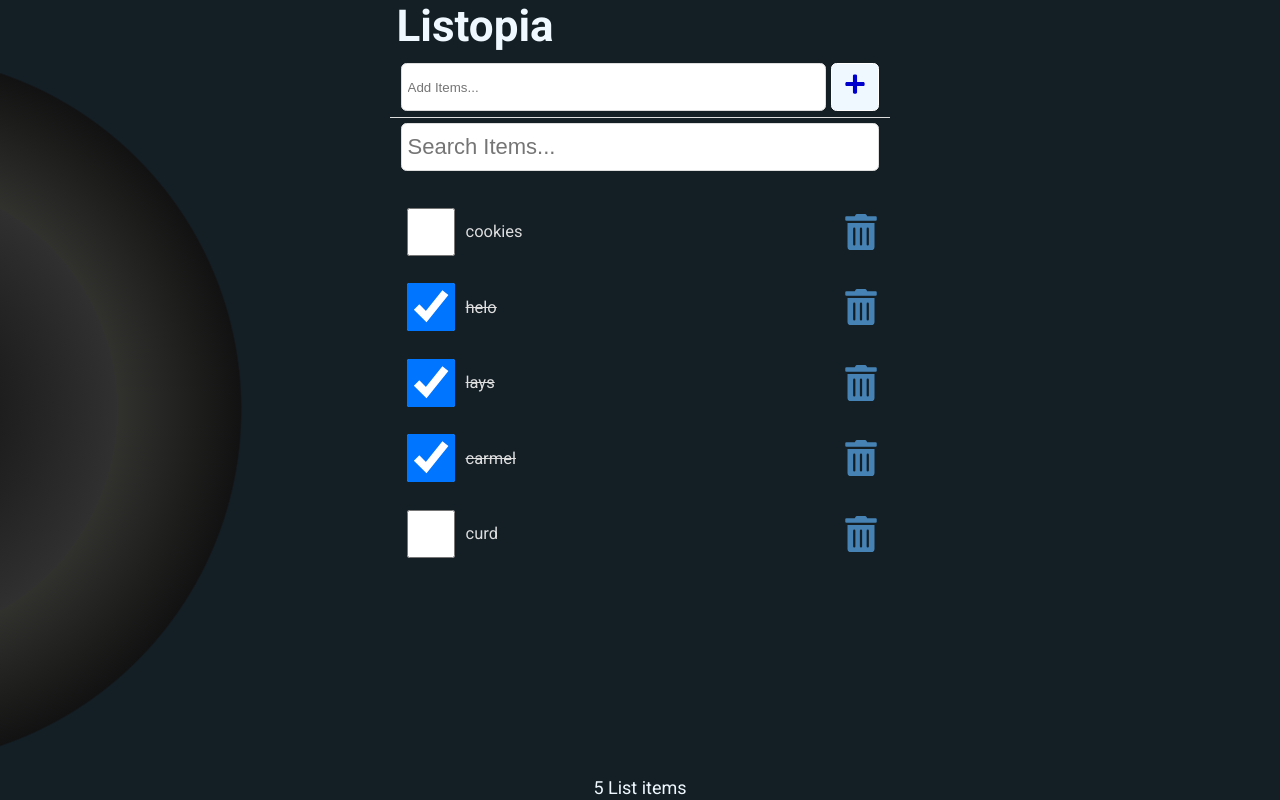
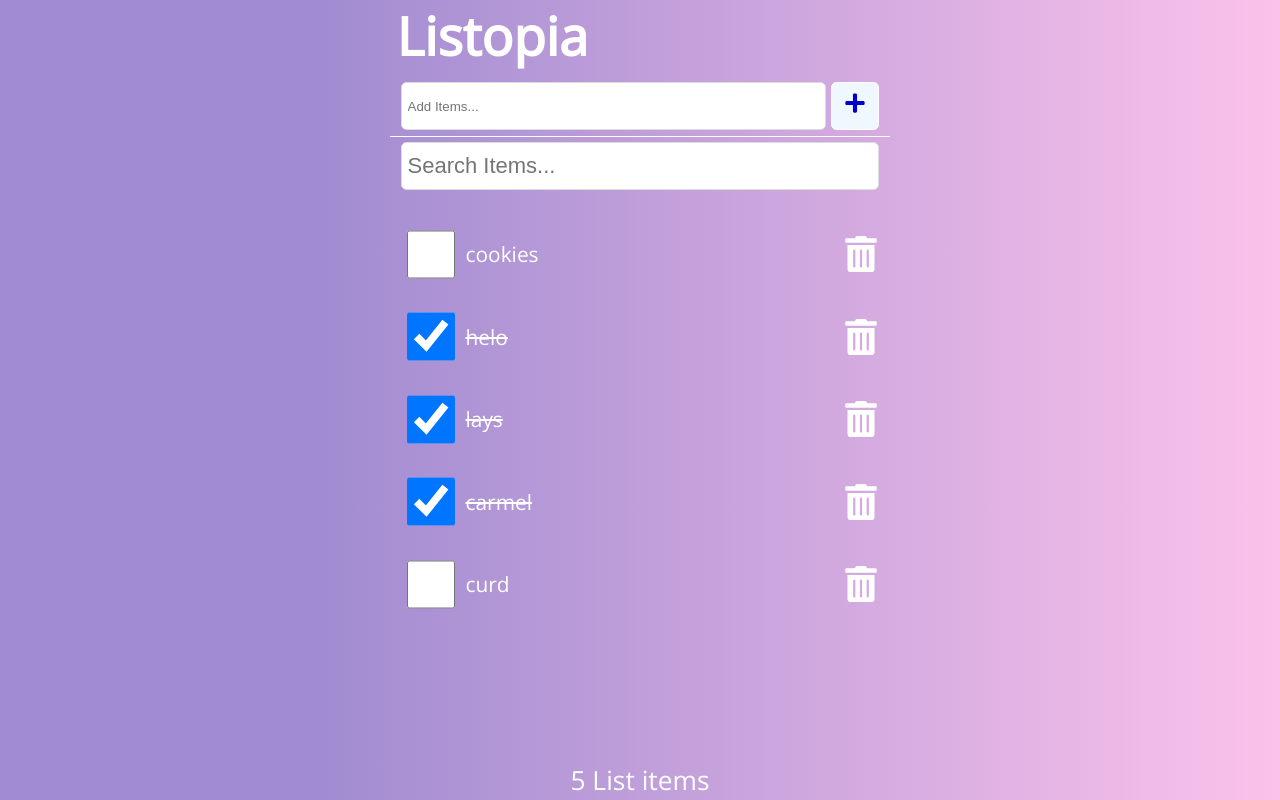
Before and after one commit to ptech12/listopia, a React (Create React App) app: page / in a window 1280 px wide. Built offline with nearby package versions, Linux system fonts and the light colour scheme; data requests are answered from the project's data file.

Commit message:
feat(style): new style for UI and background changes

```diff
--- a/src/index.css
+++ b/src/index.css
@@ -1,9 +1,13 @@
+@import url('https://fonts.googleapis.com/css2?family=Open+Sans&display=swap');
 /* RESET */
 *, *::after, *::before{
   margin: 0;
   padding: 0;
   box-sizing: border-box;
-  --bg-color: radial-gradient(circle at -8.9% 51.2%, rgb(13, 12, 12) 0%, rgb(49, 48, 48) 15.9%, rgb(49, 49, 46) 15.9%, rgb(18, 18, 18) 24.4%, rgb(19, 30, 37) 24.5%, rgb(19, 30, 37) 66%);
+  /* background-image: linear-gradient(120deg, #d4fc79 0%, #96e6a1 100%);
+  background-image: linear-gradient(to top, #a18cd1 0%, #fbc2eb 100%); */
+  --bg-color: linear-gradient(to right, #a18cd1 25%, #fbc2eb 100%);
+  --white: #fff;
 }
 
 html{
@@ -13,7 +17,7 @@ html{
 body {
   min-height: 100vh;
   background: var(--bg-color);
-  font-family: 'Roboto', sans-serif;
+  font-family: 'Open Sans', 'Roboto', sans-serif;
   -webkit-font-smoothing: antialiased;
   -moz-osx-font-smoothing: grayscale;
 }
@@ -33,11 +37,12 @@ body {
 header, footer{
   width: calc(100% - 2px);
   padding: 0 0.25rem;
-  background-color: rgb(19, 30, 37);
-  color: aliceblue;
+  background-color: var(--bg-color);
+  color: #fff;
   display: flex;
   justify-content: space-between;
   align-items: center;
+  font-size: 1.2rem;
 }
 
 main{
@@ -53,7 +58,6 @@ main{
 
 footer{
   justify-content: center !important;
-  font-size: 18px;
 }
 
 ul{
@@ -72,7 +76,7 @@ ul li::before{
   align-items: center;
   padding: .5rem 0 .5rem .5rem;
   margin: .25rem 0;
-  color: #ddd;
+  color: #fff;
   background-color: var(--bg-color);
 }
 
@@ -86,18 +90,18 @@ ul li::before{
   width: 48px;
   min-width: 48px;
   height: 2.5rem;
-  height: 48px;
+  /* height: 48px; */
   min-height: 48px;
   cursor: pointer;
   margin-right: .5rem;
 }
 
 .item input[type="checkbox"]:focus + label{
-  text-decoration: underline;
+  text-decoration: line-through;
 }
 
 .item > label{
-  font-size: .75rem;
+  font-size: .95rem;
   flex-grow: 1;
 }
 
@@ -106,7 +110,7 @@ ul li::before{
   min-width: 48px;
   height: 36px;
   font-size: 1rem;
-  color: steelblue;
+  color: white;
   cursor: pointer;
 }
 
@@ -123,7 +127,7 @@ ul li::before{
   justify-content: flex-start;
   margin: .5rem 0 0;
   padding: 0 .5rem .25rem;
-  border-bottom: 1px solid #ddd;
+  border-bottom: 1px solid var(--white);
 }
 .addForm label{
   position: absolute;
```
